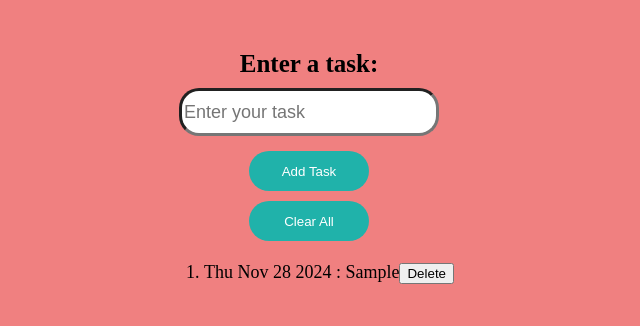
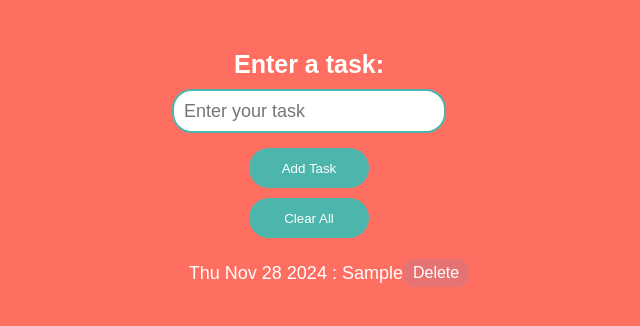
Before and after one commit to ahmedezzat200/task, a plain HTML site: page index.html in a window 1280 px wide. Both pictures are taken after typing "Sample" into the empty fields and a click on the button "Add Task". Shown: the whole page, without its empty margins (331-971 px from the left). Drawn offline with Linux system fonts and the light colour scheme.

Commit message:
styles.css

```diff
--- a/styles.css
+++ b/styles.css
@@ -1,5 +1,6 @@
 body {
-    background-color: lightcoral;
+  background-color: #ff6f61;
+  font-family: 'Arial', sans-serif;
 }
 
 div.task-manager {
@@ -15,6 +16,7 @@ body {
   font-size: 25px;
   font-weight: bold;
   margin-bottom: 10px;
+  color: white;
 }
 
 #taskInput {
@@ -23,22 +25,49 @@ body {
   height: 40px;
   margin-bottom: 10px;
   border-width: 3px;
-    border-radius : 20px;
+  border-radius: 20px;
+  padding: 0 10px;
+  border: 2px solid #4db6ac;
+  background-color: white;
 }
 
 #addTaskBtn,
 #clearAllBtn {
-    background-color: lightseagreen;
+  background-color: #4db6ac;
   width: 120px;
   height: 40px;
   color: white;
   margin: 5px;
   border: none;
   border-radius: 20px;
+  cursor: pointer;
+}
+
+#addTaskBtn:hover,
+#clearAllBtn:hover {
+  background-color: #00796b;
 }
 
 li {
   text-align: left;
   font-size: 18px;
   margin-bottom: 5px;
+  display: flex;
+  justify-content: space-between;
+  align-items: center;
+  color: white;
 }
+
+button.delete-btn {
+  background-color: #e57373;
+  color: white;
+  border: none;
+  padding: 5px 10px;
+  border-radius: 12px;
+  cursor: pointer;
+  font-size: 16px;
+}
+
+button.delete-btn:hover {
+  background-color: #d32f2f;
+}
```
Lines whose indentation alone changed are shown as unchanged.
